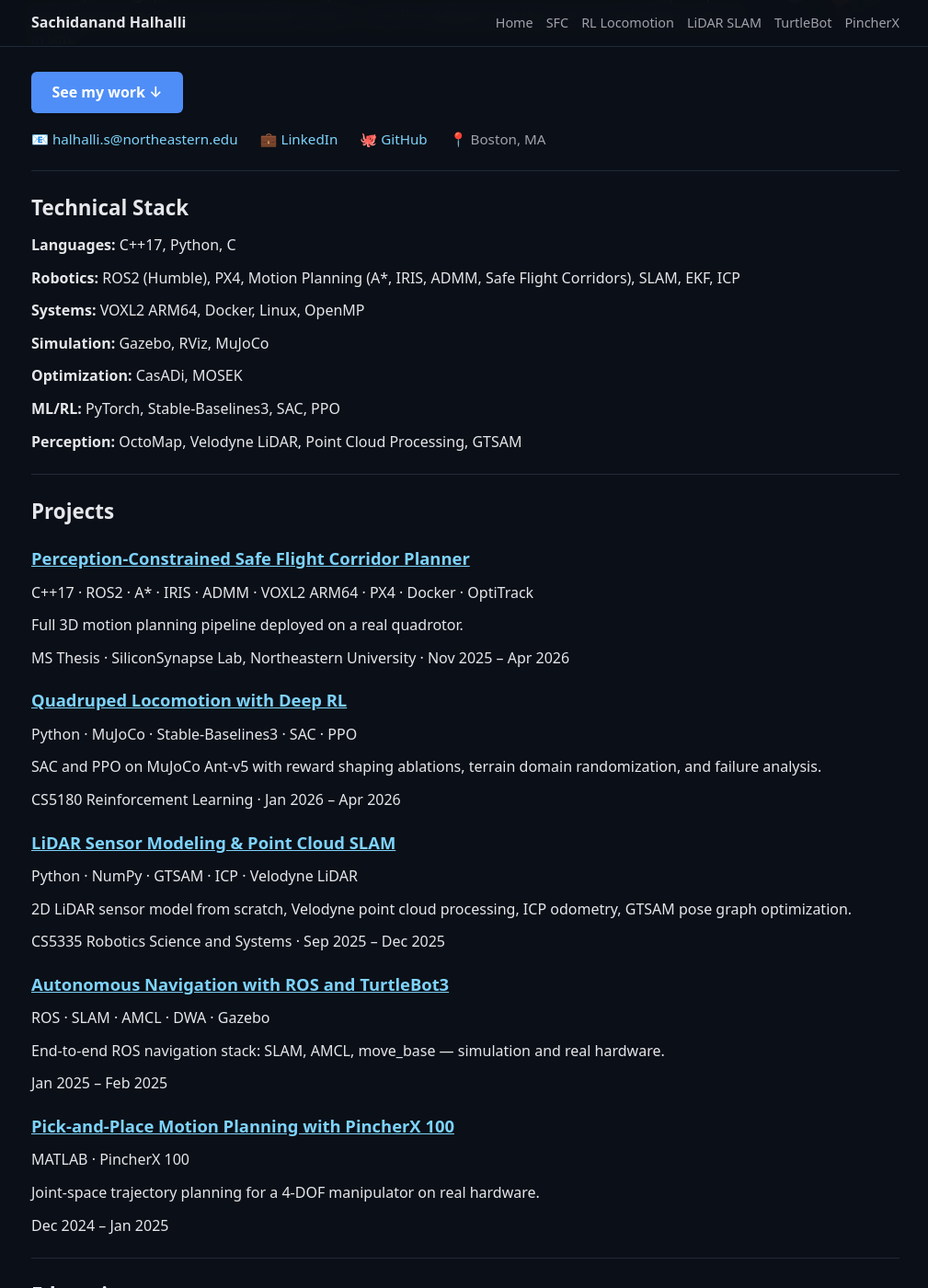
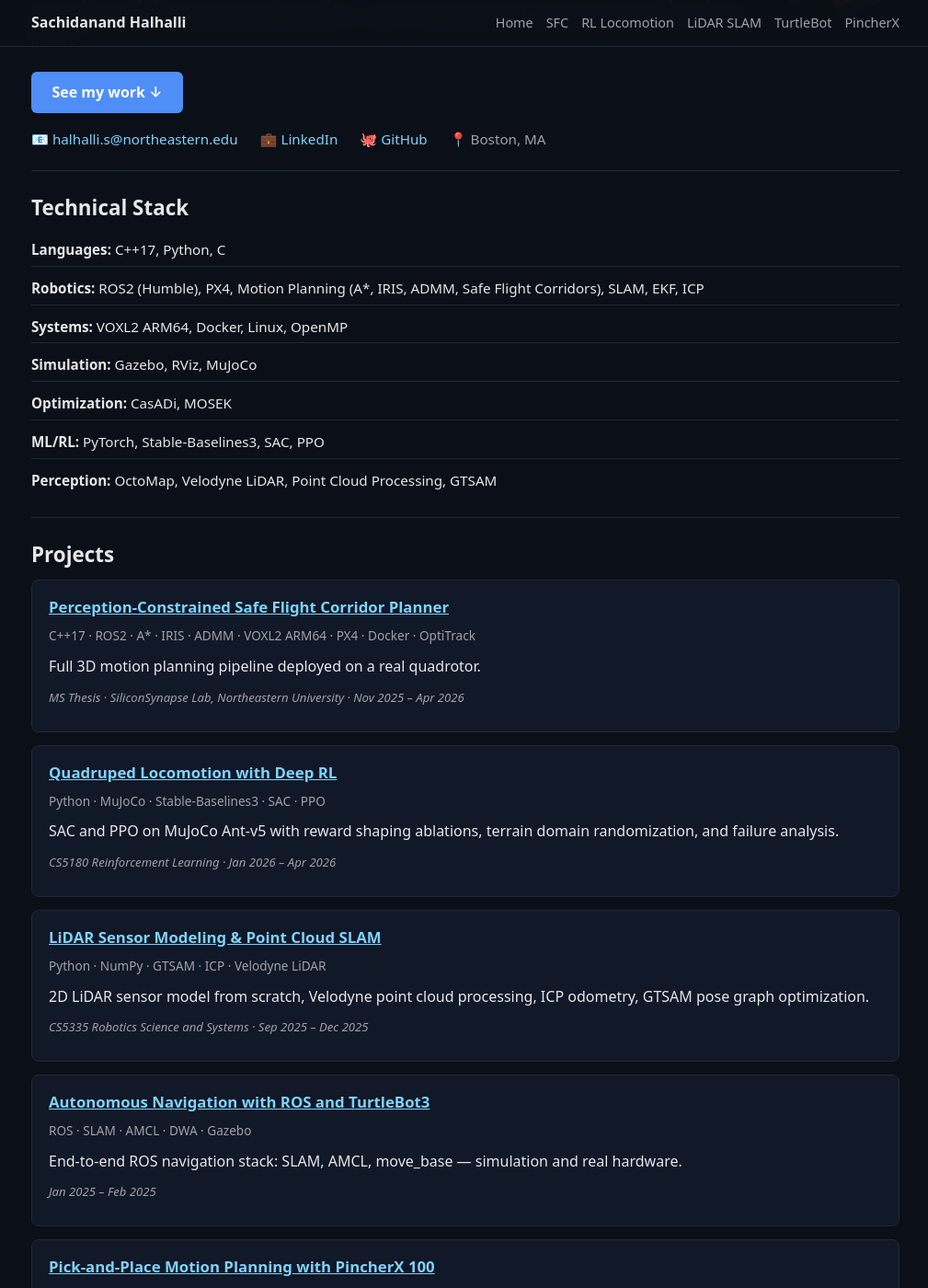
Before and after one commit to halhalli-s/halhalli-s.github.io, a Jekyll site: the page built from index.md, in a window 1280 px wide and 1400 px high, scrolled down 204 px. Shown: the whole window at 92% size, without its empty margins (134-1143 px from the left). Built offline with Jekyll 4.4.1, drawn with Linux system fonts in a browser that asks for light colours.

Commit message:
Add files via upload

```diff
--- a/Assets/style.css
+++ b/Assets/style.css
@@ -126,15 +126,12 @@ blockquote {
   margin-bottom: 1rem;
   margin-top: 8px;
 }
-.hero-text {
-  flex: 1;
-}
+.hero-text { flex: 1; }
 .subtitle {
   font-weight: 700;
   color: var(--text);
   font-size: 1rem;
   margin: 4px 0 12px;
-  text-decoration: none;
 }
 .bio {
   color: var(--text);
@@ -167,6 +164,7 @@ blockquote {
   float: none;
   margin: 0;
   display: block;
+  max-width: unset !important;
 }
 
 /* ── Contact links ── */
@@ -195,6 +193,47 @@ blockquote {
   gap: 5px;
 }
 
+/* ── Technical Stack ── */
+.tech-stack {
+  display: grid;
+  grid-template-columns: 1fr;
+  gap: 6px 0;
+  margin: 0;
+}
+.tech-stack p {
+  margin: 0;
+  padding: 6px 0;
+  border-bottom: 1px solid var(--border);
+  font-size: 0.95rem;
+  line-height: 1.5;
+}
+.tech-stack p:last-child { border-bottom: none; }
+
+/* ── Project cards on homepage ── */
+.project-card {
+  background: var(--card);
+  border: 1px solid var(--border);
+  border-radius: 8px;
+  padding: 16px 18px;
+  margin-bottom: 14px;
+}
+.project-card h3 {
+  margin: 0 0 6px;
+  font-size: 1.05rem;
+}
+.project-card .tags {
+  font-size: 0.85rem;
+  color: var(--muted);
+  margin: 4px 0 6px;
+  line-height: 1.6;
+}
+.project-card .meta {
+  font-size: 0.82rem;
+  color: var(--muted);
+  font-style: italic;
+  margin-top: 4px;
+}
+
 /* ── All images ── */
 img {
   max-width: 60%;
@@ -206,10 +245,6 @@ img {
 .container img {
   max-width: min(100%, 700px) !important;
   height: auto !important;
-}
-/* Don't override hero profile pic */
-.profile-pic {
-  max-width: unset !important;
 }
 
 /* ── Tables ── */
@@ -223,10 +258,13 @@ tr:last-child td { border-bottom: none; }
 .gait-grid div p { text-align: center; font-weight: bold; margin-bottom: 0.3rem; color: var(--muted); }
 .gait-grid img { width: 100% !important; max-width: 100% !important; margin: 0; border-radius: 4px; }
 
-/* ── Justified text on desktop only ── */
+/* ── Justified text on desktop ── */
 @media (min-width: 600px) {
   .container p { text-align: justify; }
   .subtitle { text-align: left; }
+  .tech-stack p { text-align: left; }
+  .project-card .tags { text-align: left; }
+  .project-card .meta { text-align: left; }
 }
 
 /* ════════════════════════════════
@@ -275,7 +313,6 @@ tr:last-child td { border-bottom: none; }
   h2 { font-size: 1.15rem; }
   .container { padding: 16px 14px; }
 
-  /* Stack: pic on top centered, text below */
   .hero {
     flex-direction: column;
     align-items: center;
@@ -301,6 +338,18 @@ tr:last-child td { border-bottom: none; }
     gap: 8px;
   }
 
+  .tech-stack p {
+    font-size: 0.88rem;
+    padding: 8px 0;
+  }
+
+  .project-card {
+    padding: 14px;
+  }
+  .project-card h3 { font-size: 0.98rem; }
+  .project-card .tags { font-size: 0.82rem; }
+  .project-card .meta { font-size: 0.8rem; }
+
   .container img { max-width: 100% !important; }
   .gait-grid { grid-template-columns: 1fr; }
 }
```
